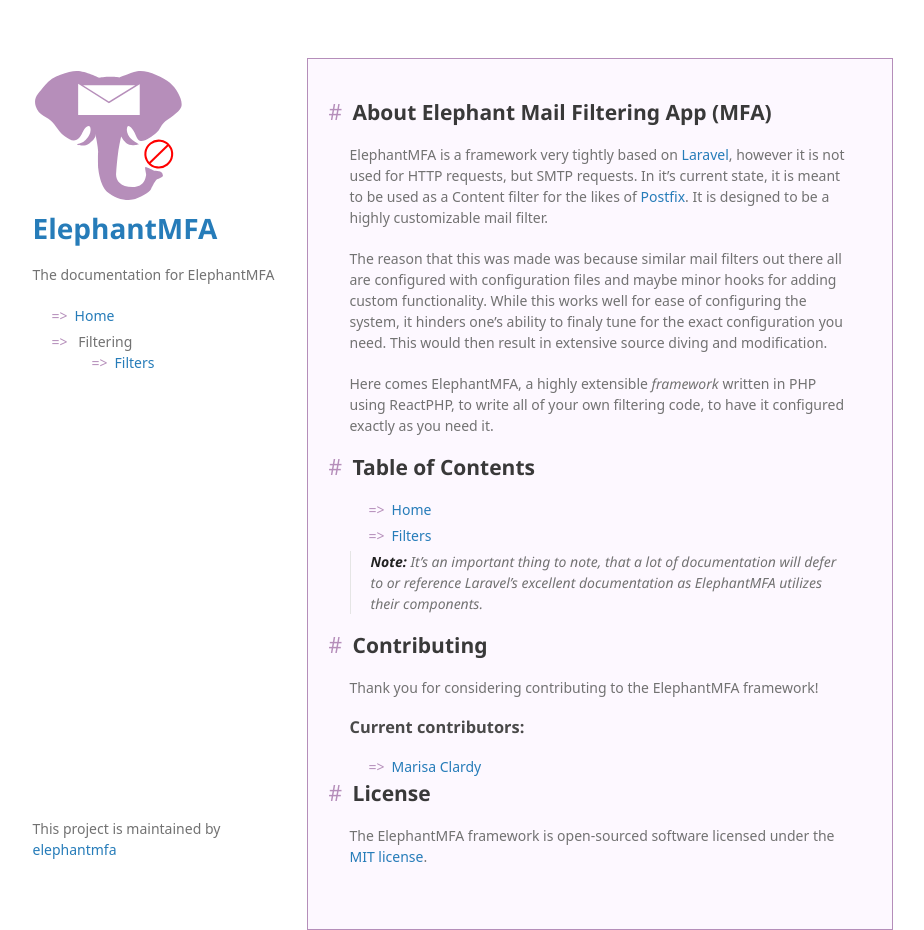
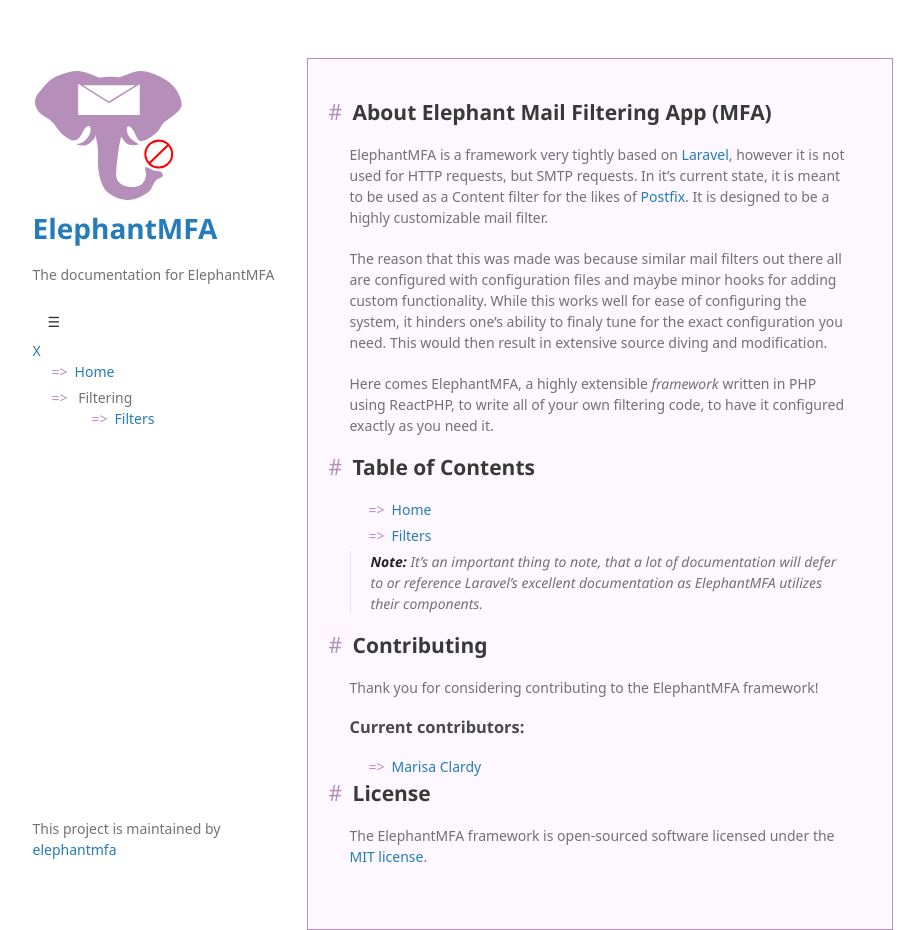
Before and after one commit to elephantmfa/docs, a Jekyll site: the page built from index.md, in a window 1280 px wide and 930 px high. Shown: the whole window, without its empty margins (190-1114 px from the left). Built offline with Jekyll 4.4.1, drawn with Linux system fonts in a browser that asks for light colours; some web fonts are replaced; our own code applies the rules of GitHub Pages for plain Markdown files.

Commit message:
Apply some hamburger styling from internet.

```diff
--- a/_layouts/default.html
+++ b/_layouts/default.html
@@ -21,7 +21,22 @@
             {% endif %}
             <h1><a href="{{ "/" | absolute_url }}">{{ site.title | default: site.github.repository_name }}</a></h1>
             <p>{{ site.description | default: site.github.project_tagline }}</p>
+
+            <a  href="#main-menu"
+                class="menu-toggle"
+                id="main-menu-toggle"
+                aria-label="Open main menu">
+                <span class="sr-only">Close main menu</span>
+                <span aria-hidden="true">☰</span>
+            </a>
             <nav>
+                <a  href="#main-menu-toggle"
+                    class="menu-close"
+                    id="main-menu-close"
+                    aria-label="Close main menu">
+                    <span class="sr-only">Close main menu</span>
+                    <span aria-hidden="true">X</span>
+                </a>
                 <ul>
                     <li><a href="{{ "/" | absolute_url }}">Home</a></li>
                     {% for section in site.sections %}
@@ -36,6 +51,11 @@
                     {% endfor %}
                 </ul>
             </nav>
+            <a  href="#main-menu-toggle"
+                class="backdrop"
+                tabindex="-1"
+                aria-hidden="true"
+                hidden></a>
         </header>
         <section>
 
--- a/_sass/theme.scss
+++ b/_sass/theme.scss
@@ -1,5 +1,89 @@
 @import "fonts";
 @import "rouge-github";
+
+/* Screen reader only */
+.sr-only {
+    position: absolute;
+    width: 1px;
+    height: 1px;
+    padding: 0;
+    margin: -1px;
+    overflow: hidden;
+    clip: rect(0,0,0,0);
+    border: 0;
+}
+
+
+/* Button styling */
+.menu-toggle {
+    display: inline-block;
+    padding: .75em 15px;
+    line-height: 1em;
+    font-size: 1em;
+    color: #333;
+}
+
+.menu-toggle:hover,
+.menu-toggle:focus {
+    color: #c00;
+}
+
+/*
+ Default styles + Mobile first
+ Offscreen menu style
+*/
+.main-menu {
+    position: absolute;
+    display: none;
+    left: -200px;
+    top: 0;
+    height: 100%;
+    overflow-y: scroll;
+    overflow-x: visible;
+    transition: left 0.3s ease,
+    box-shadow 0.3s ease;
+    z-index: 999;
+}
+
+.main-menu ul {
+    list-style: none;
+    margin: 0;
+    padding: 2.5em 0 0;
+    /* Hide shadow w/ -8px while 'closed' */
+    -webkit-box-shadow: -8px 0 8px rgba(0,0,0,.5);
+       -moz-box-shadow: -8px 0 8px rgba(0,0,0,.5);
+            box-shadow: -8px 0 8px rgba(0,0,0,.5);
+    min-height: 100%;
+    width: 200px;
+    background: #1a1a1a;
+}
+
+.main-menu a {
+    display: block;
+    padding: .75em 15px;
+    line-height: 1em;
+    font-size: 1em;
+    color: #fff;
+    text-decoration: none;
+    border-bottom: 1px solid #383838;
+}
+
+.main-menu li:first-child a {
+    border-top: 1px solid #383838;
+}
+
+.main-menu a:hover,
+.main-menu a:focus {
+    background: #333;
+    text-decoration: underline;
+}
+
+.main-menu .menu-close {
+    position: absolute;
+    right: 0;
+    top: 0;
+}
+
 
 body {
     background-color: #fff;
@@ -191,7 +275,6 @@ ul>li::before {
     margin-right: .5em;
 }
 
-
 @media print, screen and (max-width: 960px) {
 
     div.wrapper {
@@ -225,6 +308,10 @@ ul>li::before {
 }
 
 @media print, screen and (max-width: 720px) {
+    nav {
+        display: none;
+    }
+
     body {
         word-wrap:break-word;
     }
```
